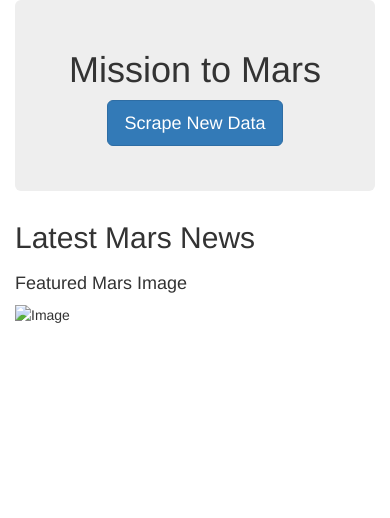
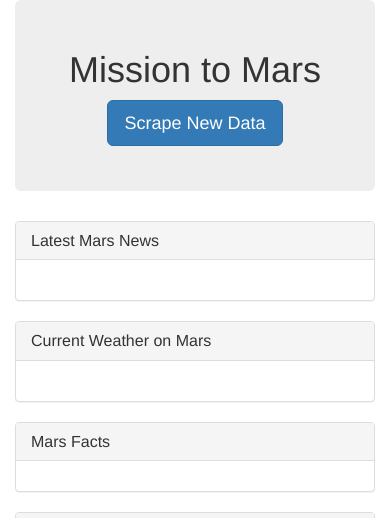
Before and after one commit to MrinmayeeKulkarni/Web_scraping, a Flask app: template templates/index.html in a window 390 px wide. Shown: the top 518 px of the page. Before the commit the page ends 323 px from the top, so only its background shows below. Run offline with Flask 2, Linux system fonts and the light colour scheme; the template is opened without the code that fills it, so the values that code supplies are empty; some libraries are stand-ins or nearby versions.

Commit message:
updated index.html

```diff
--- a/templates/index.html
+++ b/templates/index.html
@@ -10,20 +10,93 @@
 </head>
 
 <body>
-  <div class="container-fluid">
-    <div class="jumbotron text-center">
+  <div class="container">
+    <div class="jumbotron text-center" style="width: 100%">
       <h1>Mission to Mars</h1>
       <p><a class="btn btn-primary btn-lg" href="/scrape" role="button">Scrape New Data</a></p>
     </div>
-    <h2>Latest Mars News</h2>
-    <h3>{{ mars_page.title_news }}</h3>
-    <h3>{{ mars_page.news_desc }}</h3>
-    <h4>Featured Mars Image</h4>
-    <img src="{{ mars_page.featured_img }}" alt="Image">
+    <div>
+    <div class="row">
+      <div class="col-md-4">
+          <div class="panel panel-default">
+            <div class="panel-heading">
+              <h3 class="panel-title">Latest Mars News</h3>
+            </div>
+            <div class="panel-body">
+              <h4>{{ mars_page.title_news }}</h4>
+              <p>{{ mars_page.news_desc }}</p>
+            </div>
+          </div>
+        </div>
+        <div class="col-md-4">
+          <div class="panel panel-default">
+            <div class="panel-heading">
+              <h3 class="panel-title"> Current Weather on Mars</h3>
+            </div>
+            <div class="panel-body">
+              <p>{{ mars_page.mars_weather }}</p>
+            </div>
+          </div>
+        </div>
+        <div class="col-md-4">
+          <div class="panel panel-default">
+            <div class="panel-heading">
+              <h3 class="panel-title">Mars Facts</h3>
+            </div>
+            <div class="panel-body">
+              <table>
+                {{ mars_page.mars_facts|safe}}
+              </table>
+            </div>
+          </div>
+        </div>
+      </div>
+      <div class="row">
+        <div class="col-md-6">
+          <div class="panel panel-default">
+            <div class="panel-heading">
+              <h3 class="panel-title">Featured Mars Image</h3>
+            </div>
+            <div class="panel-body">
+              <img src= {{mars_page.featured_img}} alt="Featured Image" class="img-responsive">
+            </div>
+          </div>
+        </div>
+        <div class="col-md-6">
+          <div class="panel panel-default">
+            <div class="panel-heading">
+              <h3 class="panel-title">Mars Hemispheres</h3>
+            </div>
+            <div class="panel-body">
+              <div class="thumbnail" style="width: 50%; float:left;">
+                <img src= {{ mars_page.mars_hemisphers[0].Image_url }} alt="Hemisphere1">
+                  <div class="caption">
+                    <h4>{{ mars_page.mars_hemisphers[0]["Title"] }}</h4>
+                  </div>
+                  </div>
+                    <div class="thumbnail" style="width: 50%; float:left;">
+                      <img src= {{ mars_page.mars_hemisphers[1].Image_url }} alt="Hemisphere2">
+                        <div class="caption">
+                          <h4>{{ mars_page.mars_hemisphers[1]["Title"] }}</h4>
+                        </div>
+                      </div>
+                      <div class="thumbnail" style="width: 50%; float:left;">
+                        <img src= {{ mars_page.mars_hemisphers[2].Image_url }} alt="Hemisphere3">
+                          <div class="caption">
+                            <h4>{{ mars_page.mars_hemisphers[2]["Title"] }}</h4>
+                          </div>
+                        </div>
+                        <div class="thumbnail" style="width: 50%; float:left;">
+                            <img src= {{ mars_page.mars_hemisphers[3].Image_url }} alt="Hemisphere4">
+                            <div class="caption">
+                                <h4>{{ mars_page.mars_hemisphers[3]["Title"] }}</h4>
+                            </div>
+                        </div>
+                    </div>
+                </div>
+            </div>
+        </div>
+    </div>
 
-
-  </div>
-  </div>
 </body>
-
 </html>
```
